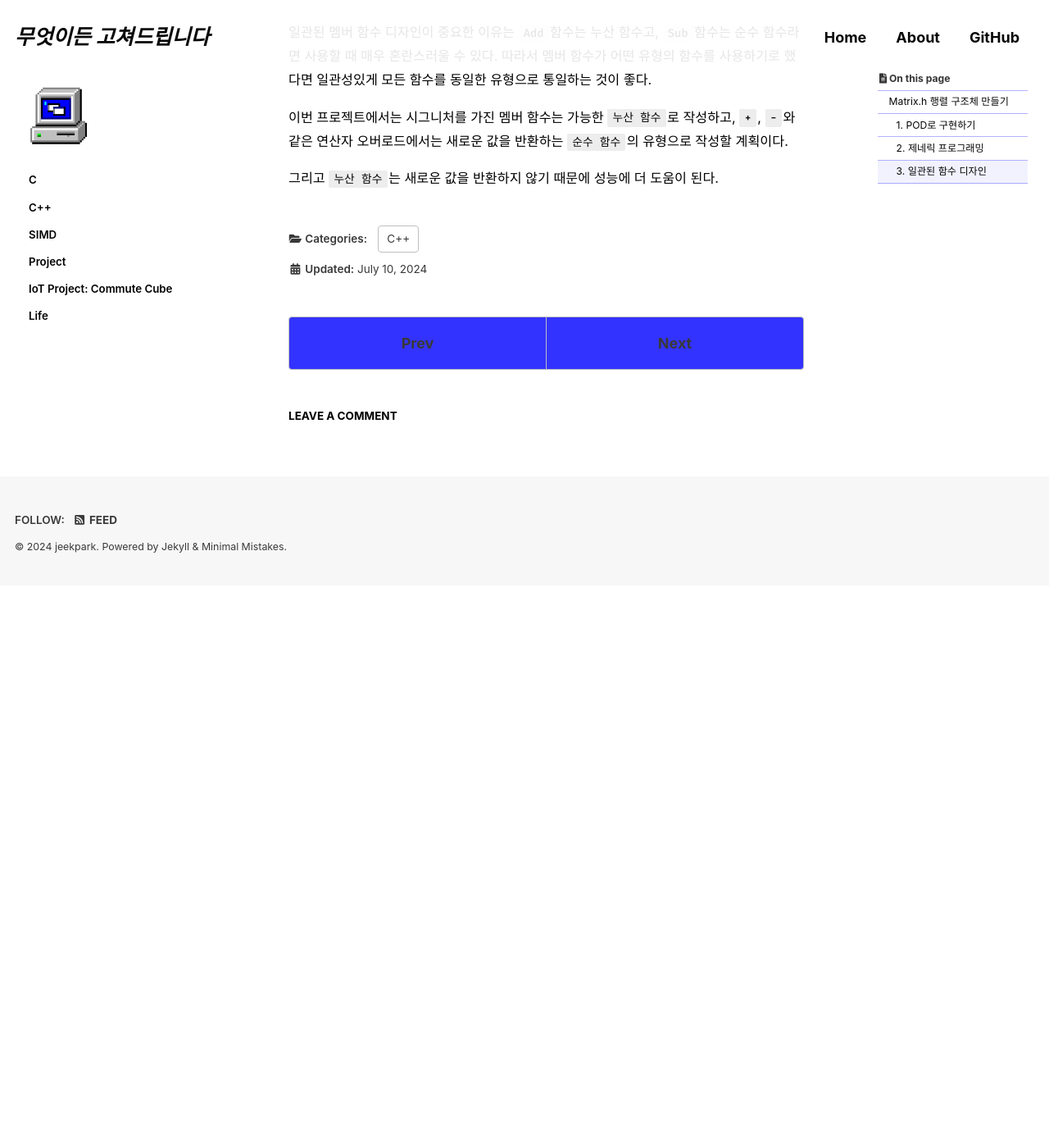
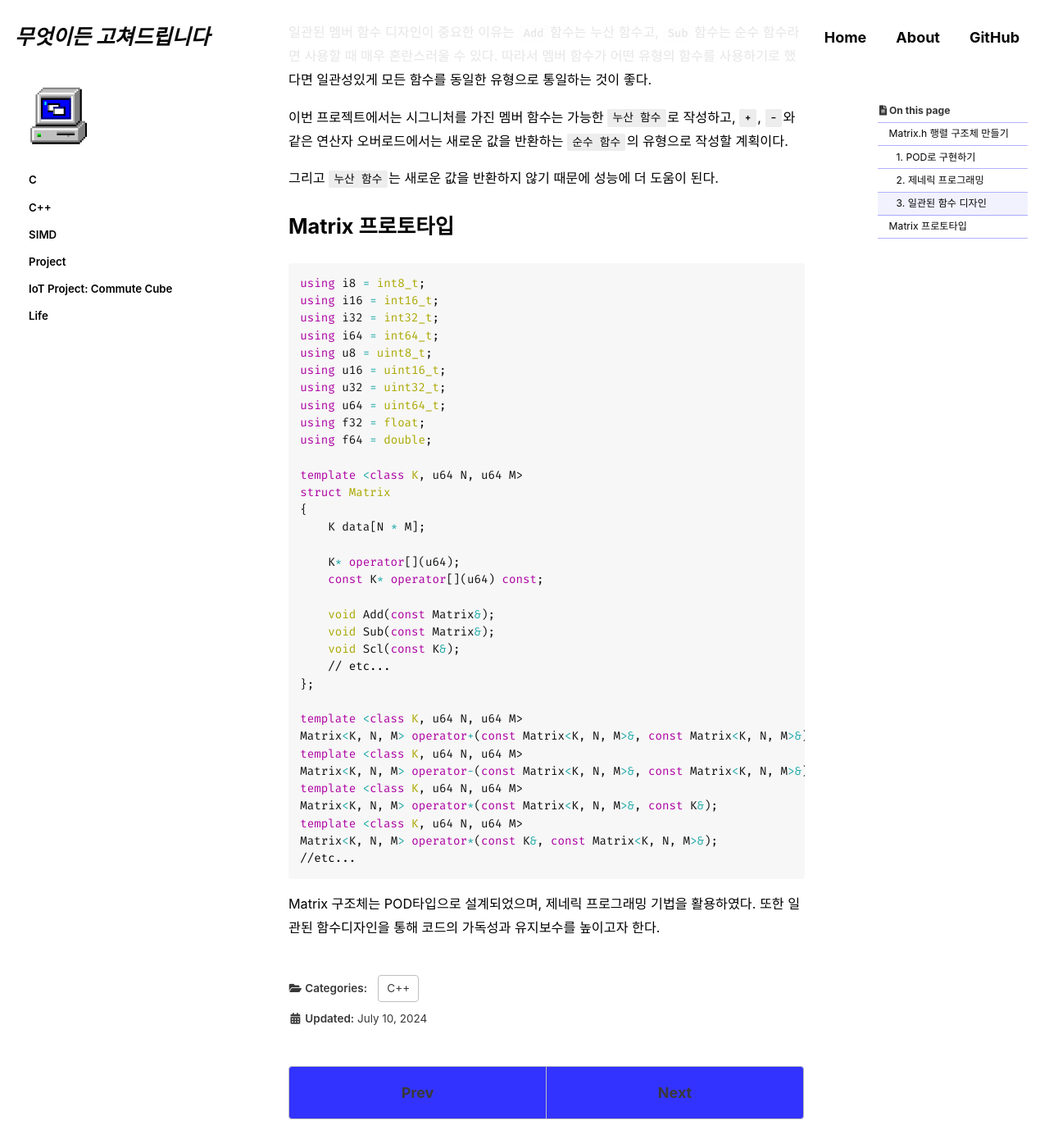
Before and after one commit to jeekpark/jeekpark.github.io, a Jekyll site: the page built from _posts/2024-07-07-matrix-0004.md, in a window 1280 px wide and 1400 px high, scrolled down 2522 px. Shown: the whole window at 82% size. Built offline with Jekyll 4.4.1, drawn with Linux system fonts in a browser that asks for light colours; cached includes are drawn as plain includes; some web fonts are replaced; comment, search, counter and statistics services are not loaded; before the commit the page ends 3236 px from its top, so only the background shows below that.

Commit message:
Update: 2024-07-14

````diff
--- a/_posts/2024-07-07-matrix-0004.md
+++ b/_posts/2024-07-07-matrix-0004.md
@@ -82,3 +82,42 @@ Matrix<float, 2, 2> result = addMatrix(test1, test2);
 이번 프로젝트에서는 시그니처를 가진 멤버 함수는 가능한 ```누산 함수```로 작성하고, ```+```, ```-```와 같은 연산자 오버로드에서는 새로운 값을 반환하는 ```순수 함수```의 유형으로 작성할 계획이다.
 
 그리고 ```누산 함수```는 새로운 값을 반환하지 않기 때문에 성능에 더 도움이 된다.
+
+# Matrix 프로토타입
+```cpp
+using i8 = int8_t;
+using i16 = int16_t;
+using i32 = int32_t;
+using i64 = int64_t;
+using u8 = uint8_t;
+using u16 = uint16_t;
+using u32 = uint32_t;
+using u64 = uint64_t;
+using f32 = float;
+using f64 = double;
+
+template <class K, u64 N, u64 M>
+struct Matrix
+{
+    K data[N * M];
+
+    K* operator[](u64);
+    const K* operator[](u64) const;
+
+    void Add(const Matrix&);
+    void Sub(const Matrix&);
+    void Scl(const K&);
+    // etc...
+};
+
+template <class K, u64 N, u64 M>
+Matrix<K, N, M> operator+(const Matrix<K, N, M>&, const Matrix<K, N, M>&);
+template <class K, u64 N, u64 M>
+Matrix<K, N, M> operator-(const Matrix<K, N, M>&, const Matrix<K, N, M>&);
+template <class K, u64 N, u64 M>
+Matrix<K, N, M> operator*(const Matrix<K, N, M>&, const K&);
+template <class K, u64 N, u64 M>
+Matrix<K, N, M> operator*(const K&, const Matrix<K, N, M>&);
+//etc...
+```
+Matrix 구조체는 POD타입으로 설계되었으며, 제네릭 프로그래밍 기법을 활용하였다. 또한 일관된 함수디자인을 통해 코드의 가독성과 유지보수를 높이고자 한다.
````
